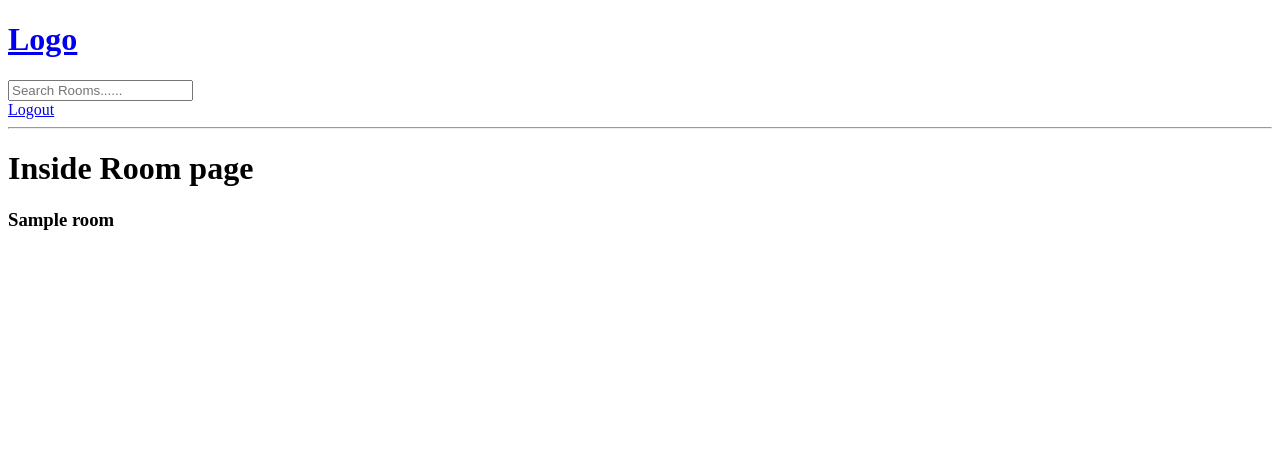
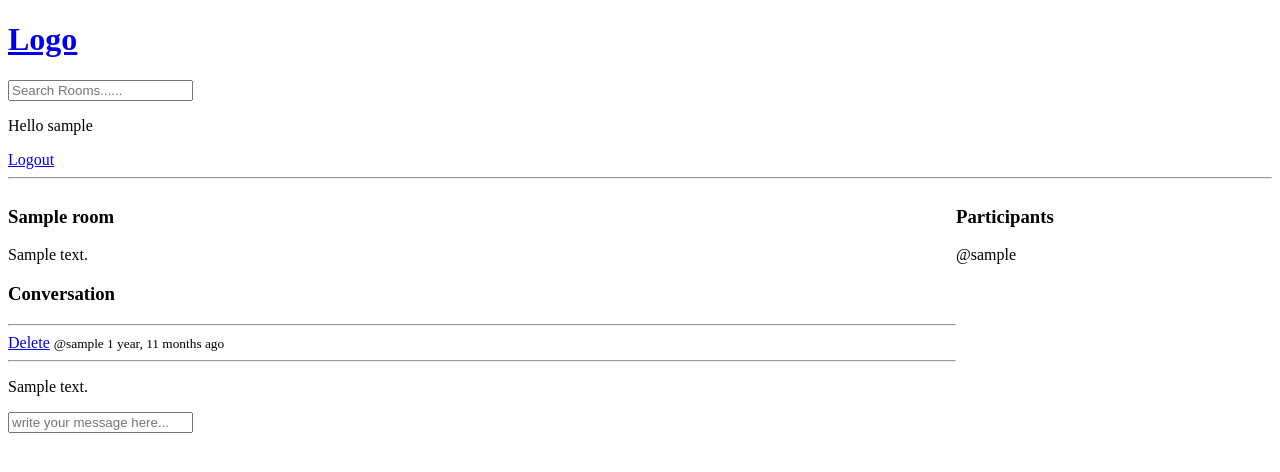
Before and after one commit to mdnaimur/studyroom, a Django app: page /room/1/ in a window 1280 px wide. Shown: the top 472 px of the page. Run offline with Django 3.2, Linux system fonts and the light colour scheme; a user stored in the database is signed in; tables that the repository leaves empty hold one stand-in row (values such as "Sample post").

Commit message:
chat room messages

```diff
--- a/base/models.py
+++ b/base/models.py
@@ -17,7 +17,7 @@ class Room(models.Model):
     topic = models.ForeignKey(Topic, on_delete=models.SET_NULL,null=True)
     name = models.CharField(max_length=200)
     description = models.TextField(null=True, blank=True)
-    # participants =
+    participants = models.ManyToManyField(User, related_name='paticipants', blank=True)
     updated = models.DateField(auto_now=True)
     # auto_now_add time date update ons'
     created = models.DateTimeField(auto_now_add=True)
--- a/base/templates/base/room.html
+++ b/base/templates/base/room.html
@@ -1,6 +1,54 @@
 {% extends 'main.html' %}
 
 {% block content %}
-<h1>Inside Room page</h1>
-    <h3> {{room.name}} </h3>
+<style>
+    .room-container {
+        display: grid;
+        grid-template-columns: 3fr 1fr;
+    }
+</style>
+
+<div class="room-container">
+
+    <div>
+        <h3> {{room.name}} </h3>
+
+        <p> {{room.description}} </p>
+
+        <div class="comment-wrapper">
+            <h3>Conversation</h3>
+            <hr>
+            {% for room_message in room_messages %}
+            <div>
+                {% if request.user == room_message.user %}
+                <a href="{% url 'delete-message' room_message.id %}">Delete</a>
+                {% endif %}
+                <small>@{{room_message.user}} {{room_message.created | timesince}} ago </small>
+                <hr>
+                <p>
+                    {{room_message.body}}
+                </p>
+            </div>
+            {% endfor %}
+        </div>
+
+        {% if request.user.is_authenticated %}
+        <div class="comment-form">
+            <form action="" method="post">
+                {% csrf_token %}
+                <input type="text" name="body" placeholder="write your message here...">
+                <!-- <input type="submit" value="Comment"> -->
+            </form>
+        </div>
+        {% endif %}
+    </div>
+    <div>
+        <h3>Participants</h3>
+        {% for user in participants %}
+        <div>
+            <p>@{{user.username}}</p>
+        </div>
+        {% endfor %}
+    </div>
+</div>
 {% endblock %}
--- a/base/urls.py
+++ b/base/urls.py
@@ -4,6 +4,7 @@ from . import views
 
 urlpatterns = [
     path('login/', views.loginPageCustom, name="login"),
+    path('register/', views.registerUser, name="register"),
     path('logout/', views.logoutUser, name="logout"),
 
     path('', views.home, name='home'),
@@ -11,4 +12,6 @@ urlpatterns = [
     path('create-room/', views.createRoom, name='create-room'),
     path('update-room/<str:pk>/', views.updateRoom, name='update-room'),
     path('delete-room/<str:pk>/', views.deleteRoom, name='delete-room'),
+
+    path('delete-message/<str:pk>/', views.deleteMessege, name='delete-message'),
 ]
--- a/base/views.py
+++ b/base/views.py
@@ -1,23 +1,26 @@
+from django import forms
 from django.contrib.auth import authenticate, login, logout
 from django.contrib.auth.decorators import login_required
 from django.http.response import HttpResponse
 from django.shortcuts import render, redirect
+from django.contrib.auth.forms import UserCreationForm
 from django.contrib.auth.models import User
 from django.contrib import messages
 from django.db.models import Q
 
-from .models import Room, Topic
+from .models import Message, Room, Topic
 from .forms import RoomForm
 
 # Create your views here.
 
 
 def loginPageCustom(request):
+    page = 'login'
     if request.user.is_authenticated:
         return redirect('home')
 
     if request.method == 'POST':
-        username = request.POST.get('username')
+        username = request.POST.get('username').lower()
         password = request.POST.get('password')
         try:
             user = User.objects.get(username=username)
@@ -30,7 +33,7 @@ def loginPageCustom(request):
             return redirect('home')
         else:
             messages.error(request, 'Username or password does not exits')
-    context = {}
+    context = {'page':page}
     return render(request, 'base/login_register.html', context)
 
 
@@ -38,6 +41,22 @@ def logoutUser(request):
     logout(request)
     return redirect('home')
 
+def registerUser(request):
+    page = 'register'
+    form = UserCreationForm()
+    if request.method == 'POST':
+        form = UserCreationForm(request.POST)
+        if form.is_valid():
+            user = form.save(commit=False)
+            user.username = user.username.lower()
+            user.save()
+            login(request,user)
+            return redirect('home')
+        else:
+            messages.error(request,"An error occured during registration")
+            #return redirect('registerUser')
+    context = {'page':page, 'form':form}
+    return render(request,'base/login_register.html',context)
 
 def home(request):
     q = request.GET.get('q') if request.GET.get('q') != None else ''
@@ -51,7 +70,18 @@ def home(request):
 
 def room(request, pk):
     room = Room.objects.get(id=pk)
-    context = {'room': room}
+    room_messages = room.message_set.all().order_by('-created')
+    participants = room.participants.all()
+    if request.method == 'POST':
+        message = Message.objects.create(
+            user = request.user,
+            room = room,
+            body = request.POST.get('body')
+        )
+        room.participants.add(request.user)
+        return redirect('room', pk=room.id)
+
+    context = {'room': room,'room_messages':room_messages,'participants':participants}
     return render(request, 'base/room.html', context)
 
 @login_required(login_url='/login')
@@ -91,3 +121,14 @@ def deleteRoom(request, pk):
         room.delete()
         return redirect('home')
     return render(request, 'base/delete.html', {'obj': room})
+
+@login_required(login_url='/login')
+def deleteMessege(request, pk):
+    message = Message.objects.get(id=pk)
+    if request.user != message.user:
+        return HttpResponse('You are not allowed here..')
+
+    if request.method == 'POST':
+        message.delete()
+        return redirect('room')
+    return render(request, 'base/delete.html', {'obj': message})
--- a/templates/navbar.html
+++ b/templates/navbar.html
@@ -8,6 +8,7 @@
 
 </form>
 {% if request.user.is_authenticated %}
+<p>Hello  {{request.user}} </p>
 <a href=" {% url 'logout' %} ">Logout</a>
 {% else %}
 <a href="{% url 'login' %}">Login</a>
```
Also changed, not shown: base/templates/base/login_register.html (+14 -0 lines).
